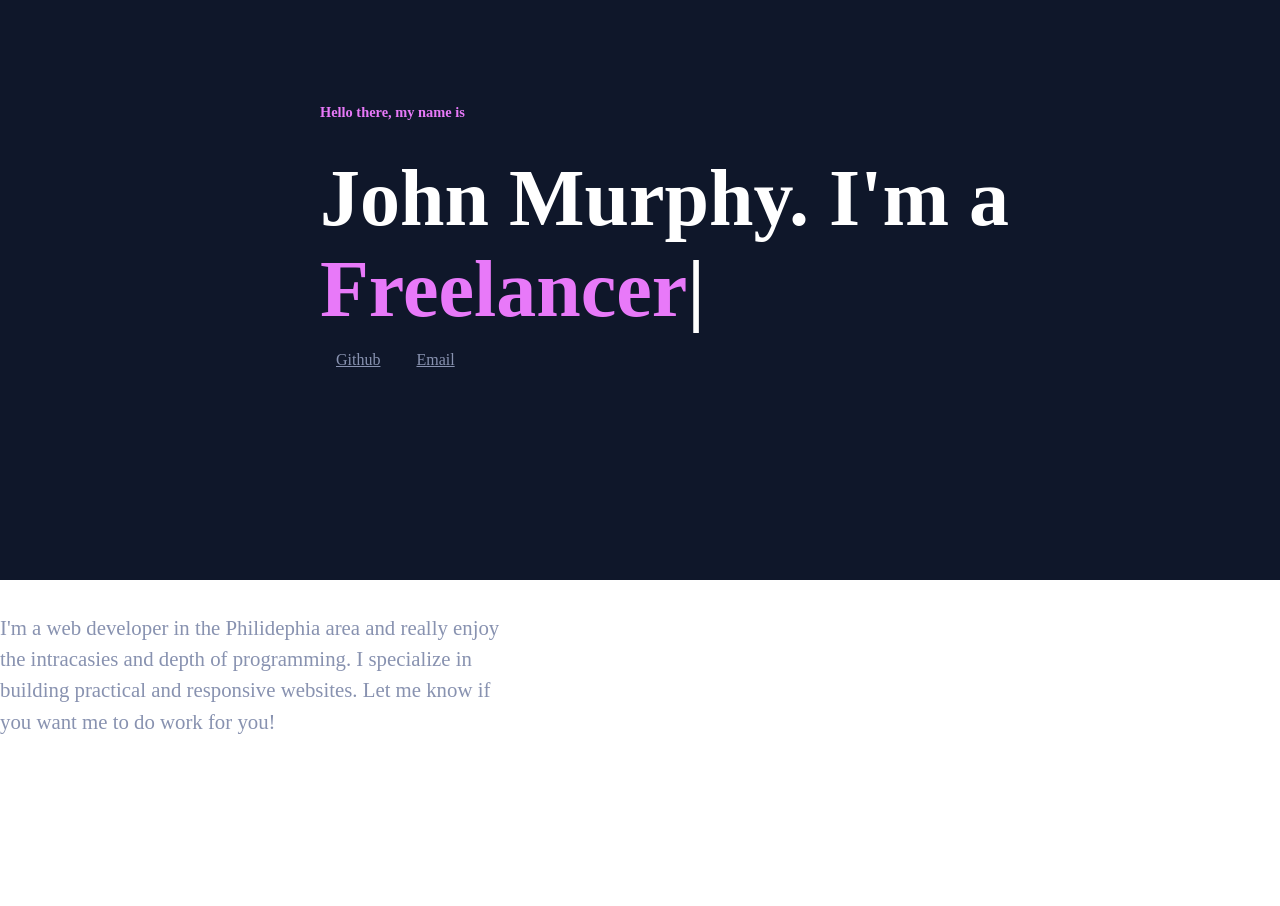
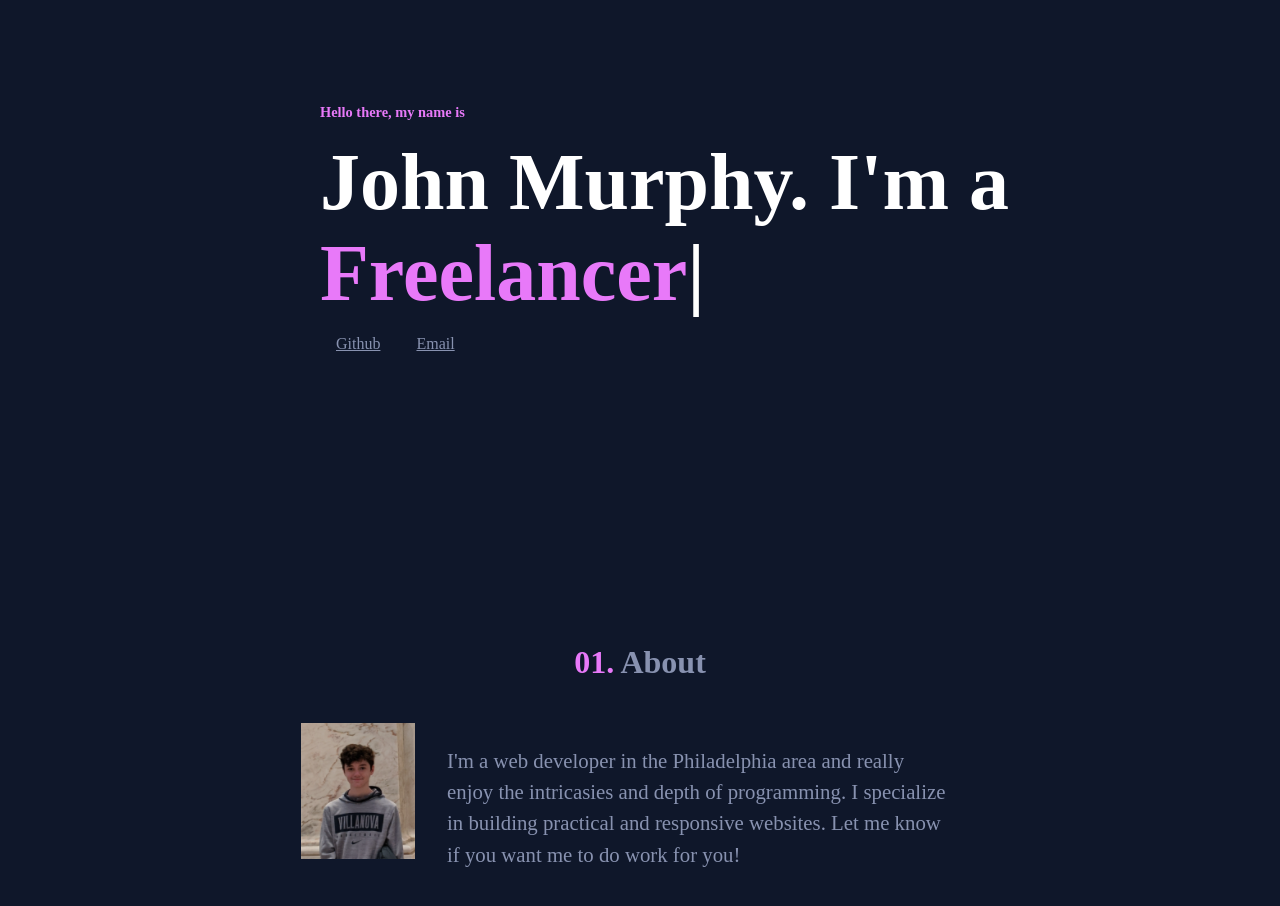
Before and after one commit to jmurphy5613/Personal-Website-New, a plain HTML site: page index.html in a window 1280 px wide. Shown: the part 220-1126 px from the top of the page. Before the commit the page ends 957 px from the top, so only its background shows below. Drawn offline with nearby package versions, Linux system fonts and the light colour scheme; a web font is replaced by a local one.

Commit message:
added about me section, and finishing skills

```diff
--- a/index.css
+++ b/index.css
@@ -35,7 +35,7 @@ a { color: inherit; }
 
 #name {
   font-size: 5rem;
-  padding-top: 2rem;
+  padding-top: 1rem;
   color: white;
   font-family: medium;
 }
@@ -47,6 +47,8 @@ a { color: inherit; }
   font-family: medium;
   max-width: 500px;
   line-height: 1.5;
+  text-align: left;
+  margin: 2rem;
 }
 
 #name-desciption-div{
@@ -99,3 +101,25 @@ h2{
   color: #E879F9;
   font-family: medium;
 }
+
+#about-me{
+  padding-top: 3rem;
+  background-color: rgb(15, 23, 42);
+  text-align: center;
+  height: 100vh;
+}
+
+.pink{
+  color: #E879F9;
+}
+
+.grey{
+  color: #8892B0;
+}
+
+#content{
+  display: flex;
+  width: 100%;
+  align-items: center;
+  justify-content: center;
+}
--- a/index.html
+++ b/index.html
@@ -37,7 +37,15 @@
         </div>
     </div>
     <div id="about-me">
-        <p id="description">I'm a web developer in the Philidephia area and really enjoy the intracasies and depth of programming. I specialize in building practical and responsive websites. Let me know if you want me to do work for you!</p>
+        <h2 class="pink">01.<span class="grey"> About</span></h2>
+        <div id="content">
+            <img src="assets/Screenshot 2021-06-02 162810.png" alt="" class="profile">
+            <p id="description">I'm a web developer in the Philadelphia area and really enjoy the intricasies and depth of programming. I specialize in building practical and responsive websites. Let me know if you want me to do work for you!</p>
+        </div>
+        <div id="skills">
+
+        </div>
+
     </div>
     <div id="projects">
 
@@ -48,7 +56,8 @@
             strings: [
                 "Developer",
                 "Designer",
-                "Freelancer"
+                "Freelancer",
+                "Student"
             ],
             typeSpeed: 50,
             backSpeed: 50,
```
Also changed, not shown: assets/60543.png (renamed from 60543.png), assets/H08zpjw-chicago-skyline-wallpaper.jpg (renamed from H08zpjw-chicago-skyline-wallpaper.jpg), assets/Screenshot 2021-06-02 162810.png (added), assets/github.png (renamed from github.png), 1 other file.
